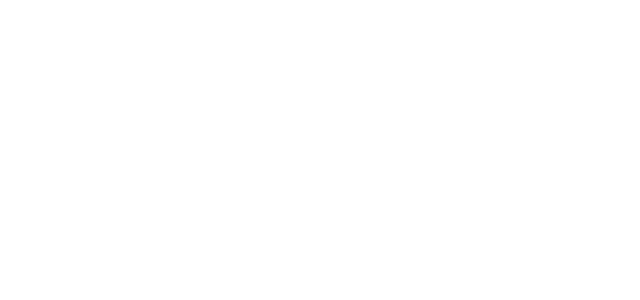
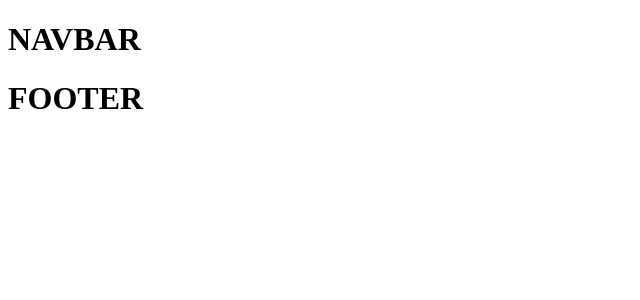
Before and after one commit to Harsh-pa-thak/Zerodha-Clone, a React app in the folder frontend/: page / in a window 1280 px wide. Shown: the top 300 px of the page, without its empty margins (0-640 px from the left). Built offline with nearby package versions, Linux system fonts and the light colour scheme; the HTML template or start-up script is replaced by a standard one.

Commit message:
frontend started

```diff
--- a/frontend/src/App.jsx
+++ b/frontend/src/App.jsx
@@ -1,12 +1,13 @@
 import { useState } from 'react'
 import './App.css'
+import Home from './landing_page/home/Home';
 
 function App() {
   const [count, setCount] = useState(0)
 
   return (
     <>
-
+     <Home />
     </>
   )
 }
--- a/frontend/src/landing_page/Footer.jsx
+++ b/frontend/src/landing_page/Footer.jsx
@@ -1,6 +1,6 @@
 import React from 'react';
 function Footer() {
-    return (  <></>);
+    return (  <><h1>FOOTER</h1></>);
 }
 
 export default Footer;
--- a/frontend/src/landing_page/Navbar.jsx
+++ b/frontend/src/landing_page/Navbar.jsx
@@ -1,6 +1,7 @@
 import React from 'react';
 function Navbar() {
     return (  <>
+    <h1>NAVBAR</h1>
     </>);
 }
 
```
Also changed, not shown: package.json (added, +13 -0 lines).
